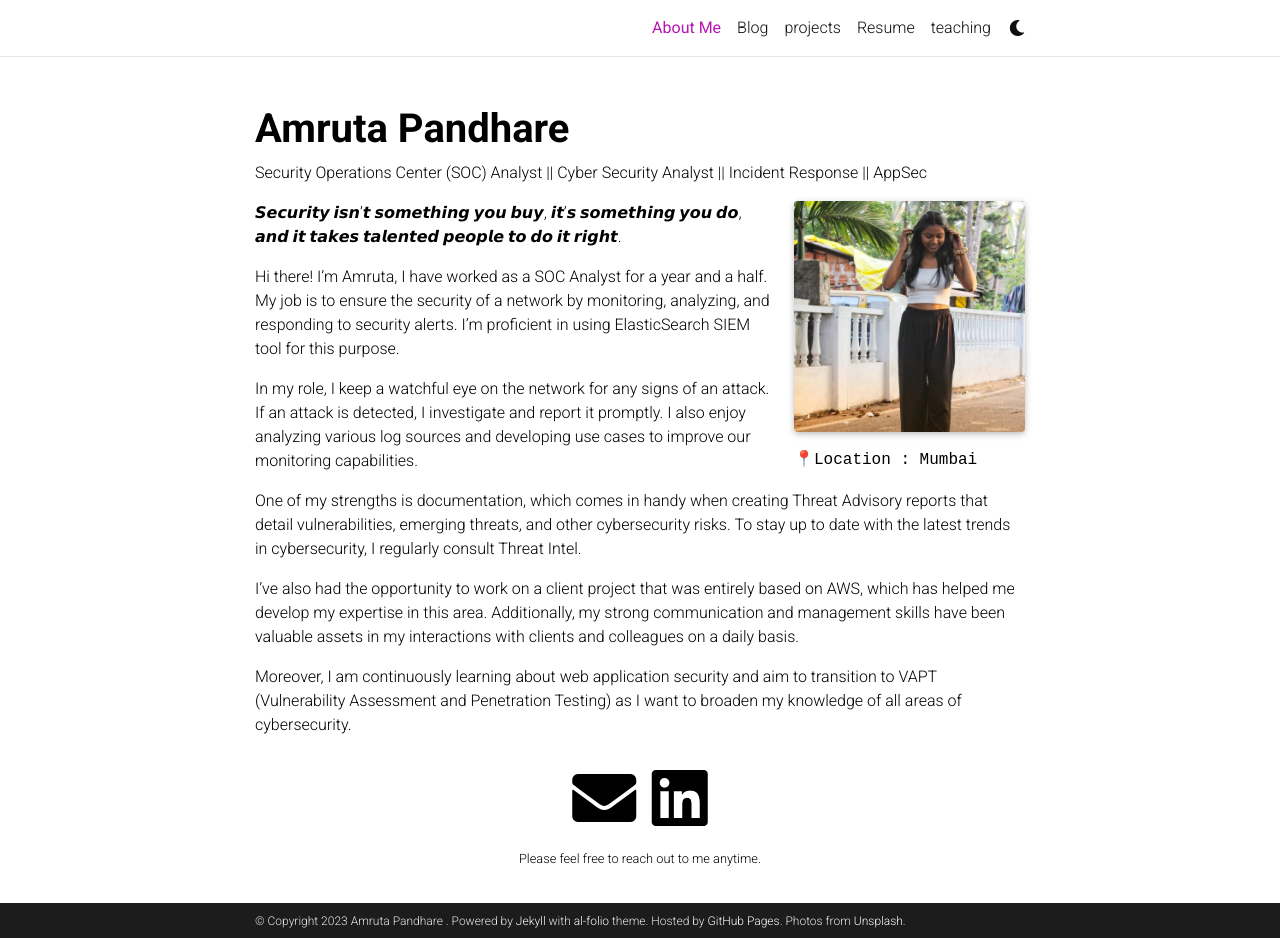
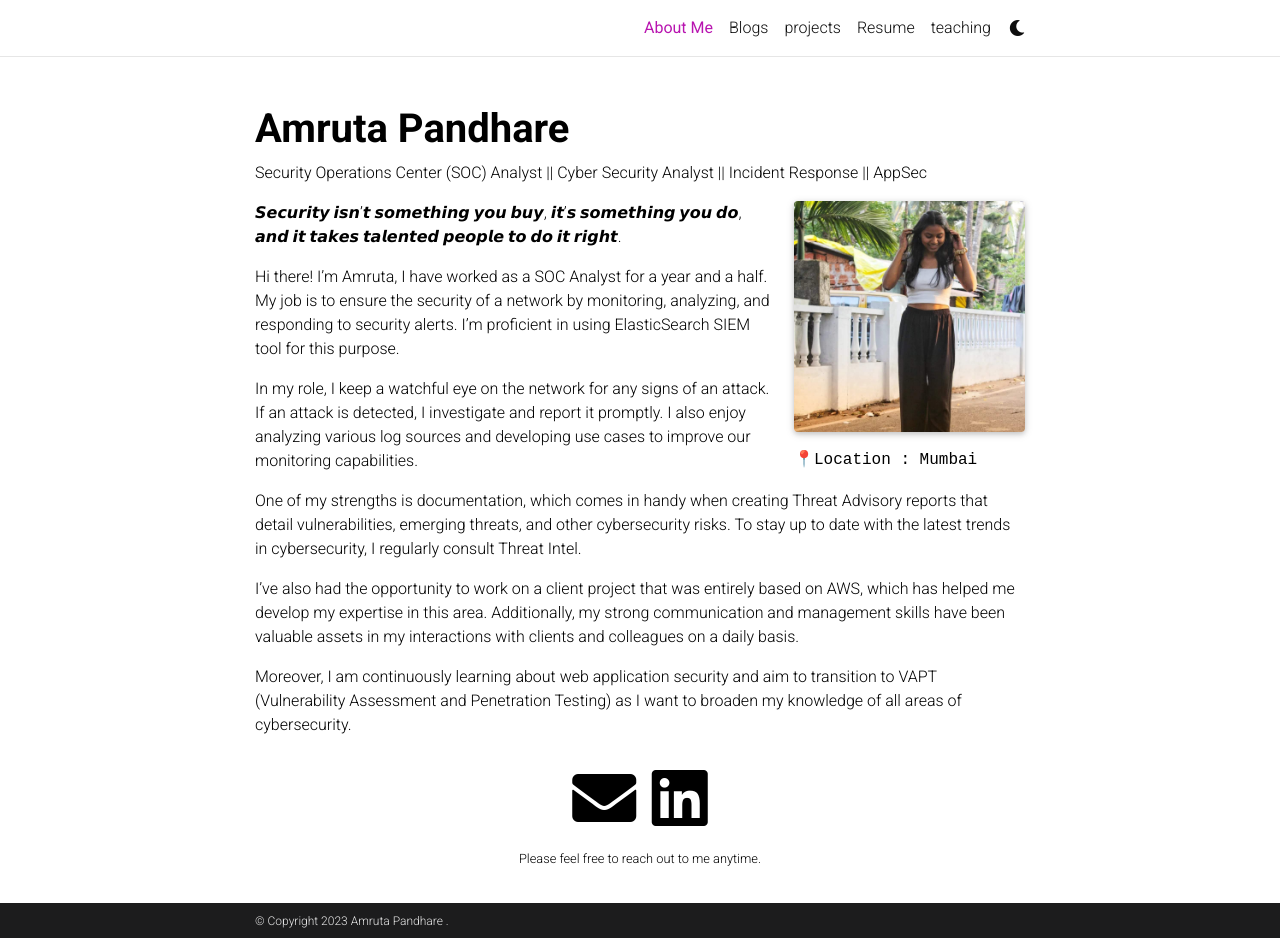
Before and after one commit to AmrutaPandhare/AmrutaPandhare.github.io, a Jekyll site: the page built from _pages/about.md, in a window 1280 px wide and 938 px high. Built offline with Jekyll 4.4.1, drawn with Linux system fonts in a browser that asks for light colours; full-size pictures stand in for the smaller copies a plugin makes; comment, search, counter and statistics services are not loaded; a style sheet for code colours, icons or effects is not loaded.

Commit message:
Update _config.yml

```diff
--- a/_config.yml
+++ b/_config.yml
@@ -9,10 +9,10 @@ last_name:
 email: pandhareamruta23@gmail.com
 description: > # the ">" symbol means to ignore newlines until "footer_text:"
   A simple, whitespace theme for academics. Based on [*folio](https://github.com/bogoli/-folio) design.
-footer_text: >
-  Powered by <a href="https://jekyllrb.com/" target="_blank">Jekyll</a> with <a href="https://github.com/alshedivat/al-folio">al-folio</a> theme.
-  Hosted by <a href="https://pages.github.com/" target="_blank">GitHub Pages</a>.
-  Photos from <a href="https://unsplash.com" target="_blank">Unsplash</a>.
+# footer_text: >
+#   Powered by <a href="https://jekyllrb.com/" target="_blank">Jekyll</a> with <a href="https://github.com/alshedivat/al-folio">al-folio</a> theme.
+#   Hosted by <a href="https://pages.github.com/" target="_blank">GitHub Pages</a>.
+#   Photos from <a href="https://unsplash.com" target="_blank">Unsplash</a>.
 keywords: jekyll, jekyll-theme, academic-website, portfolio-website  # add your own keywords or leave empty
 
 lang: en # the language of your site (for example: en, fr, cn, ru, etc.)
@@ -121,7 +121,7 @@ bing_site_verification:  # out your bing-site-verification ID (Bing Webmaster)
 # -----------------------------------------------------------------------------
 
 blog_name: Amruta's Blogs # blog_name will be displayed in your blog page
-blog_nav_title: Blog # your blog must have a title for it to be displayed in the nav bar
+blog_nav_title: Blogs # your blog must have a title for it to be displayed in the nav bar
 blog_description: I've created a basic archive of my own learnings and insights that could be useful for anyone looking to learn more.
 permalink: /blog/:year/:title/
 
```
